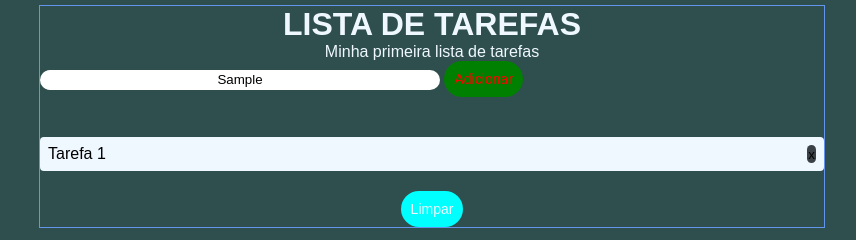
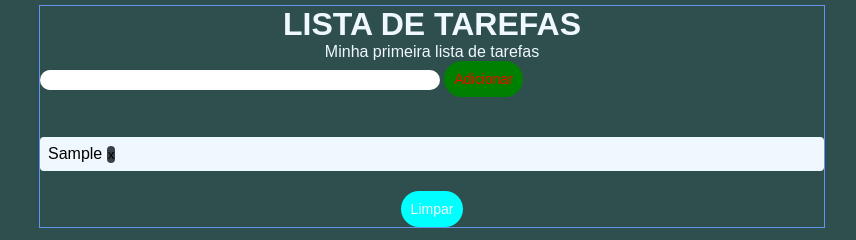
Before and after one commit to dandrew28/frontend-to-do-list, a plain HTML site: page index.html in a window 1280 px wide. Both pictures are taken after typing "Sample" into the empty fields and a click on the button "Adicionar". Shown: the part 139-379 px from the top of the page, 208-1064 px from the left. Drawn offline with Linux system fonts and the light colour scheme.

Commit message:
pagina da web

```diff
--- a/index.html
+++ b/index.html
@@ -21,11 +21,11 @@
         <button class="botao" id="btn-adicionar">Adicionar</button>
         <div class="caixa">
             <ul id="lista">
-                <li>
-                    <spam>Tarefa 1</spam>
+                <!--<li>
+                    <span>Tarefa 1</span>
                     <button class="excluir">x</button>
 
-                </li>
+                </li> -->
 
             </ul>
 
--- a/script.js
+++ b/script.js
@@ -1 +1,27 @@
-const inputTarefa = document.getElementById ("tarefa-nova")
+const inputTarefa = document.getElementById("tarefa-nova")
+function adicionarTarefa() {
+    const item = document.createElement("li");
+
+
+    item.innerHTML = `<li>
+   <span>${inputTarefa.value}</span>
+   <button class="excluir">x</button>
+
+</li>`;
+
+    const lista = document.querySelector("#lista");
+    lista.appendChild(item);
+
+    inputTarefa.value =""
+}
+
+const botaoAdicionar = document.querySelector("#btn-adicionar")
+botaoAdicionar.addEventListener("click", adicionarTarefa)
+
+function LimparLista() {
+    const lista = document.querySelector("#lista");
+ lista.innerHTML = ""
+}
+ const botaoLimpar = document.querySelector(".bt-azul")
+
+ botaoLimpar.addEventListener("click", LimparLista)
```
